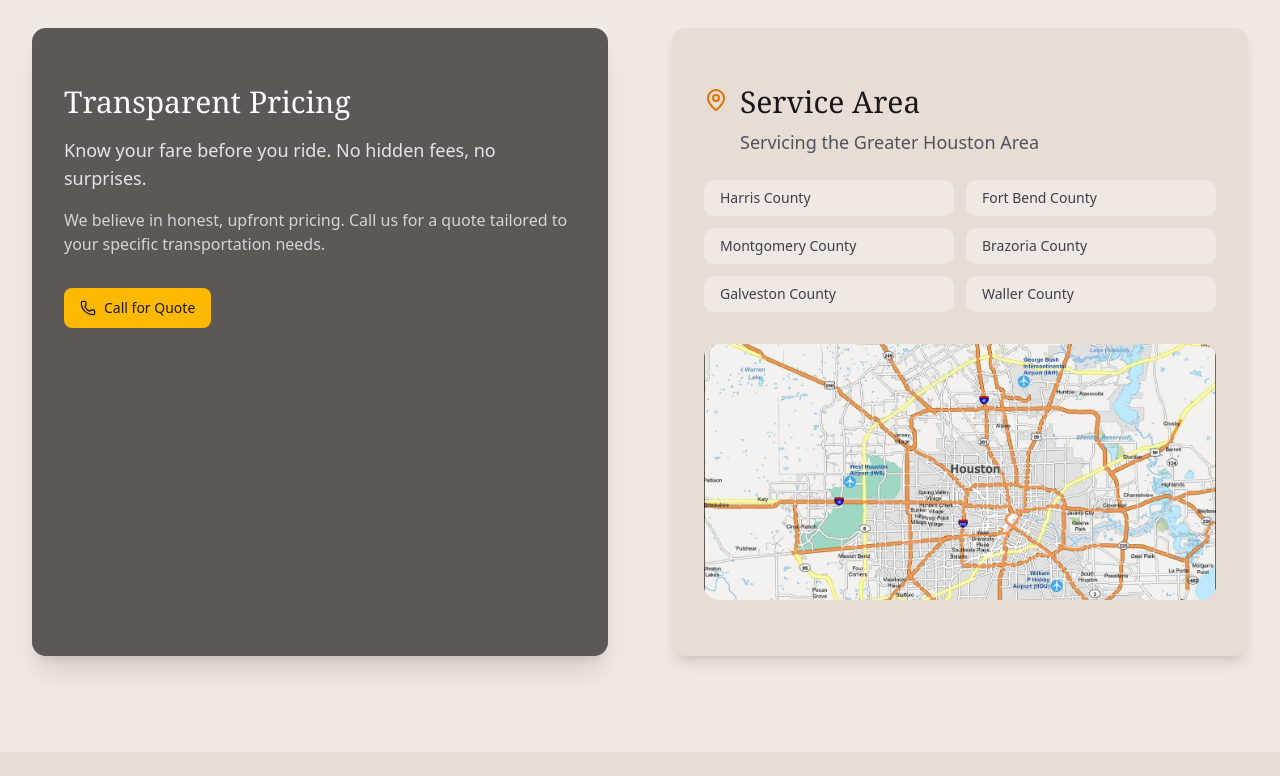
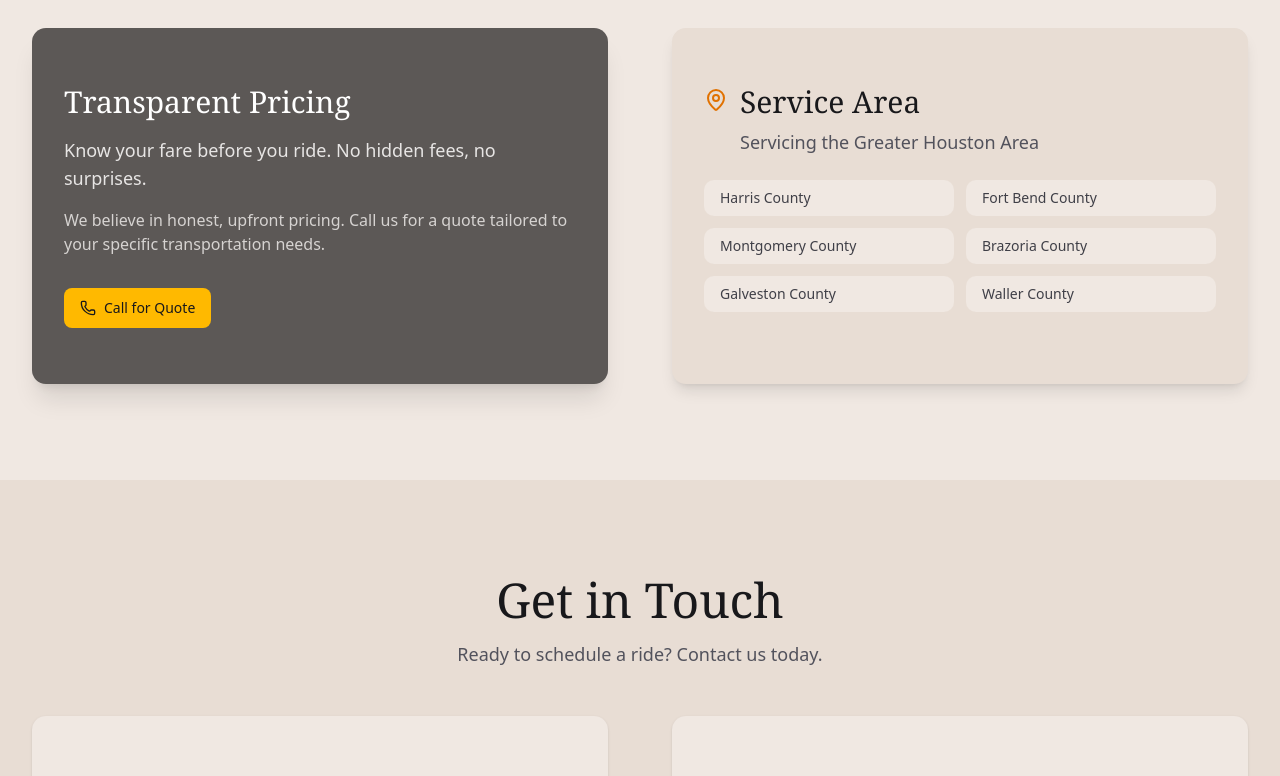
Before and after one commit to brandonalfred/daisy-aid-app, a Next.js app: page / in a window 1280 px wide. Shown: the part 2452-3228 px from the top of the page. Built offline with nearby package versions, Linux system fonts and the light colour scheme.

Commit message:
fix: remove map and improve service types layout
- Remove confusing stock map image from Service Area section
- Swap Companion and Wheelchair order so Wheelchair has its own row

https://claude.ai/code/session_017iaPCbuzAUCnijihEjEC6M

```diff
--- a/src/components/pricing-area.tsx
+++ b/src/components/pricing-area.tsx
@@ -1,5 +1,4 @@
 import { MapPin, Phone } from 'lucide-react';
-import Image from 'next/image';
 import { Button } from '@/components/ui/button';
 import { Card, CardContent } from '@/components/ui/card';
 
@@ -62,15 +61,6 @@ export function PricingArea() {
                   </div>
                 ))}
               </div>
-
-              <div className="relative mt-8 h-64 overflow-hidden rounded-xl bg-beige-dark">
-                <Image
-                  src="/houston-map.jpg"
-                  alt="Houston area service map showing Harris, Fort Bend, Montgomery, Brazoria, Galveston, and Waller counties"
-                  fill
-                  className="object-cover"
-                />
-              </div>
             </CardContent>
           </Card>
         </div>
--- a/src/components/services.tsx
+++ b/src/components/services.tsx
@@ -8,8 +8,8 @@ const serviceImages = [
 
 const serviceTypes = [
   { label: 'Ambulatory', description: 'Walk-on service' },
+  { label: 'Companion 16+', description: 'Ride with a companion' },
   { label: 'Wheelchair', description: 'Wheelchair accessible vehicles' },
-  { label: 'Companion 16+', description: 'Ride with a companion' },
 ];
 
 const servicesList = [
```
